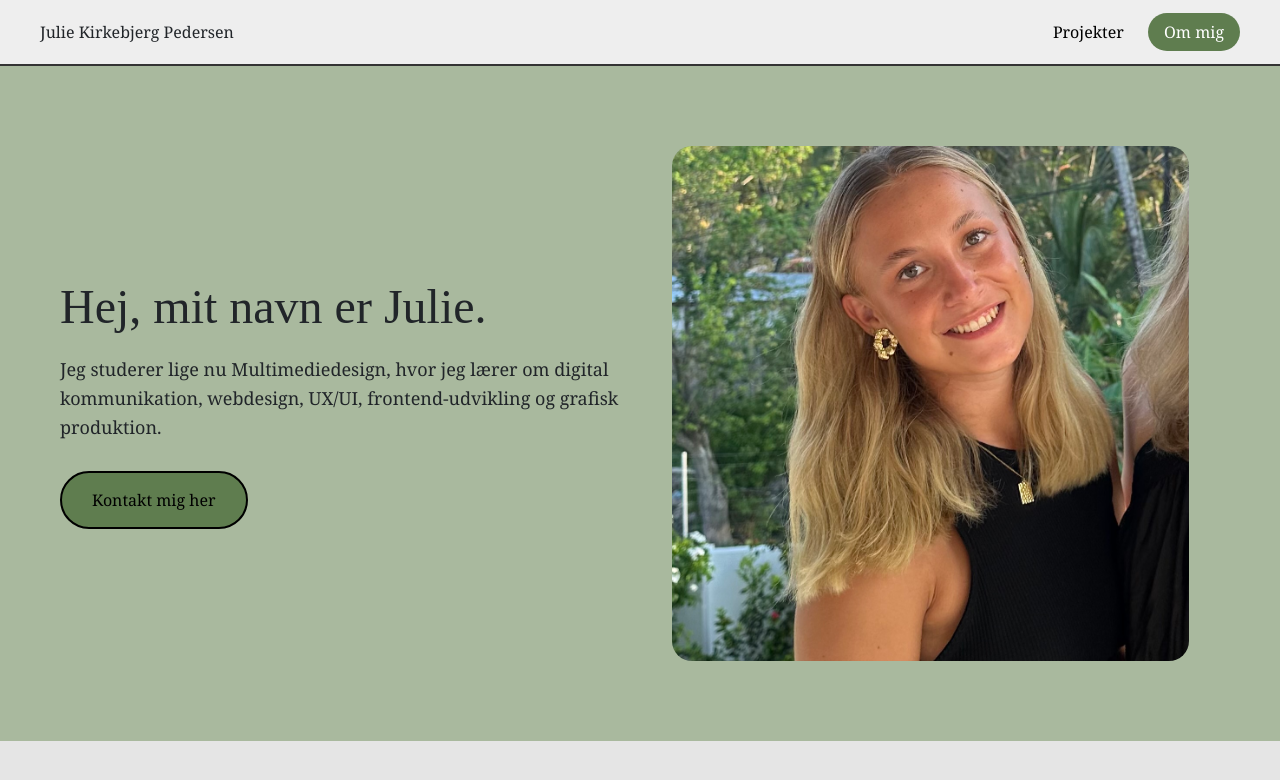
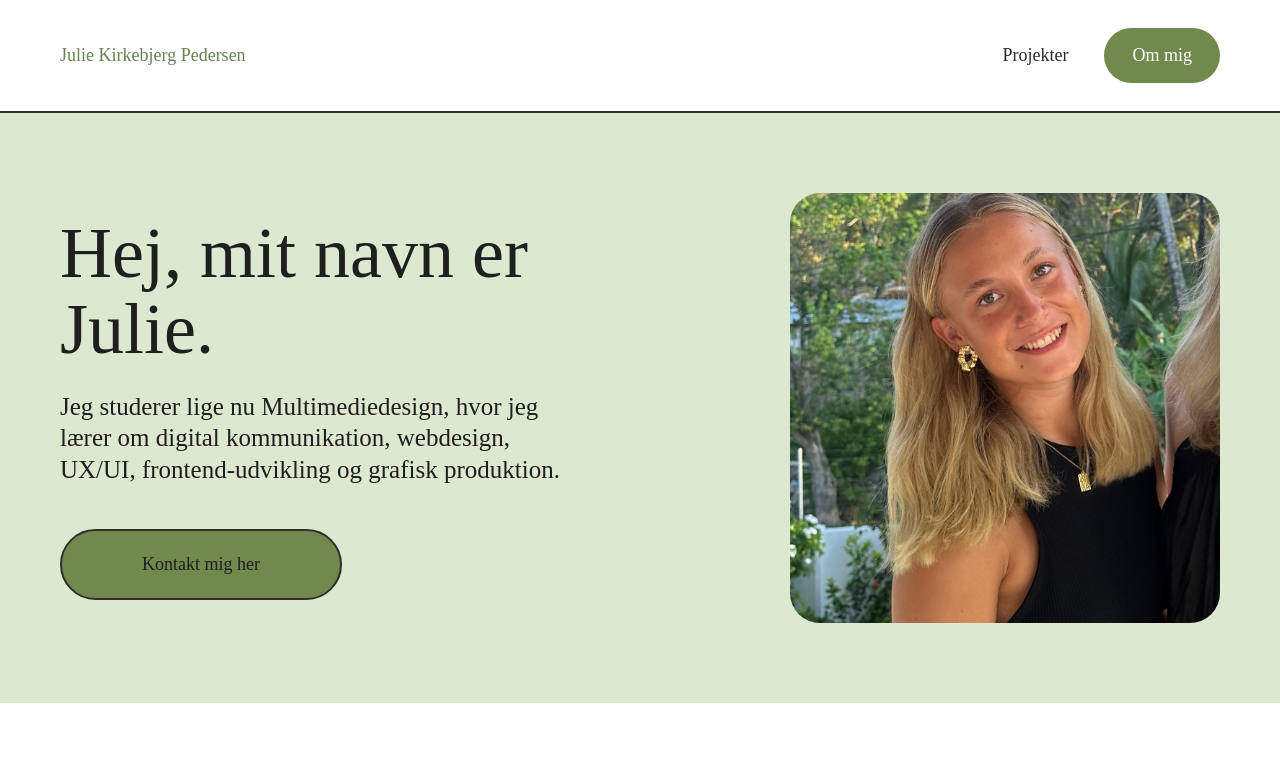
Before and after one commit to Julie2908/Portfolio2026, a website: page index.html in a window 1280 px wide. Drawn offline with nearby package versions, Linux system fonts and the light colour scheme; files that its build step writes are made by us from their sources.

Commit message:
Commit again

```diff
--- a/css/styles.scss
+++ b/css/styles.scss
@@ -19,82 +19,92 @@ $theme-colors: map-merge($theme-colors, $custom-colors);
 
 // 5. Du kan lave styling her...
 
-body {
+* {
+  box-sizing: border-box;
   margin: 0;
-  font-family: Georgia, serif;
-  background: #e5e5e5;
+  padding: 0;
 }
 
-/* NAVBAR */
-.navbar {
+body {
+  font-family: Playfair, serif;
+  color: #1f1f1f;
+  background: #ffffff;
+}
+
+.topbar {
   display: flex;
   justify-content: space-between;
   align-items: center;
-  padding: 20px 40px;
-  border-bottom: 2px solid #333;
-  background: #eee;
+  padding: 28px 60px;
+  border-bottom: 2px solid #2f2f2f;
+  background: #ffffff;
 }
 
-.navbar a {
-  margin-left: 20px;
-  text-decoration: none;
-  color: black;
+.logo {
+  font-size: 18px;
+  color: #244D06B3;
 }
 
-.btn-small {
-  background: #5f7d4f;
-  color: white !important;
-  padding: 8px 16px;
-  border-radius: 20px;
+.nav {
+  display: flex;
+  gap: 36px;
+  align-items: center;
 }
 
-/* HERO */
+.nav a {
+  text-decoration: none;
+  color: #2b2b2b;
+  font-size: 18px;
+}
+
+.nav .active {
+  background: #71894c;
+  color: #ffffff;
+  padding: 14px 28px;
+  border-radius: 999px;
+}
+
 .hero {
   display: flex;
+  justify-content: space-between;
   align-items: center;
-  justify-content: space-between;
   padding: 80px 60px;
-  background: #a9b99e;
-  min-height: 80vh;
+  background: #dce8cf;
+  gap: 20px;
 }
 
 .hero-text {
-  max-width: 50%;
+  max-width: 520px;
 }
 
 .hero-text h1 {
-  font-size: 48px;
-  margin-bottom: 20px;
-  font-family: Playfair;
+  font-size: 72px;
+  line-height: 1.05;
+  margin-bottom: 24px;
+  font-weight: 500;
 }
 
 .hero-text p {
-  font-size: 18px;
-  line-height: 1.6;
-  margin-bottom: 30px;
+  font-size: 25px;
+  line-height: 1.25;
+  margin-bottom: 44px;
 }
 
-/* BUTTON */
 .btn {
   display: inline-block;
-  padding: 15px 30px;
-  background: #5f7d4f;
-  color: black;
-  border-radius: 30px;
+  background: #71894c;
+  color: #1f1f1f;
   text-decoration: none;
-  border: 2px solid black;
+  padding: 20px 80px;
+  border-radius: 999px;
+  border: 2px solid #2f2f2f;
+  font-size: 18px;
 }
 
-.hero-image {
-  flex: 1;
-  display: flex;
-  justify-content: center;
+.hero-image img {
+  width: 430px;
+  height: 430px;
+  object-fit: cover;
+  border-radius: 30px;
+  display: block;
 }
-
-/* IMAGE */
-.hero-image img {
-  width: 517px;
-  height: 515px;
-  object-fit: cover;
-  border-radius: 20px;
-}
--- a/index.html
+++ b/index.html
@@ -22,29 +22,28 @@
 
 <body>
 
-<header class="navbar">
+<header class="topbar">
     <div class="logo">Julie Kirkebjerg Pedersen</div>
-    <nav>
+    <nav class="nav">
         <a href="#">Projekter</a>
-        <a href="#" class="btn-small">Om mig</a>
+        <a href="#" class="active">Om mig</a>
     </nav>
 </header>
 
-<section class="hero">
-    <div class="hero-text">
+<main class="hero">
+    <section class="hero-text">
         <h1>Hej, mit navn er Julie.</h1>
         <p>
             Jeg studerer lige nu Multimediedesign, hvor jeg lærer om digital kommunikation,
             webdesign, UX/UI, frontend-udvikling og grafisk produktion.
         </p>
         <a href="#" class="btn">Kontakt mig her</a>
-    </div>
+    </section>
 
-    <div class="hero-image">
-        <img src="Billeder/IMG_1509.jpeg" alt="Billede af mig selv">
-    </div>
-</section>
-
+    <section class="hero-image">
+        <img src="Billeder/IMG_1509.jpeg" alt="Portræt af Julie" height="1848" width="1191"/>
+    </section>
+</main>
 
 
 <script src="https://cdn.jsdelivr.net/npm/bootstrap@5.3.8/dist/js/bootstrap.bundle.min.js"></script>
```
